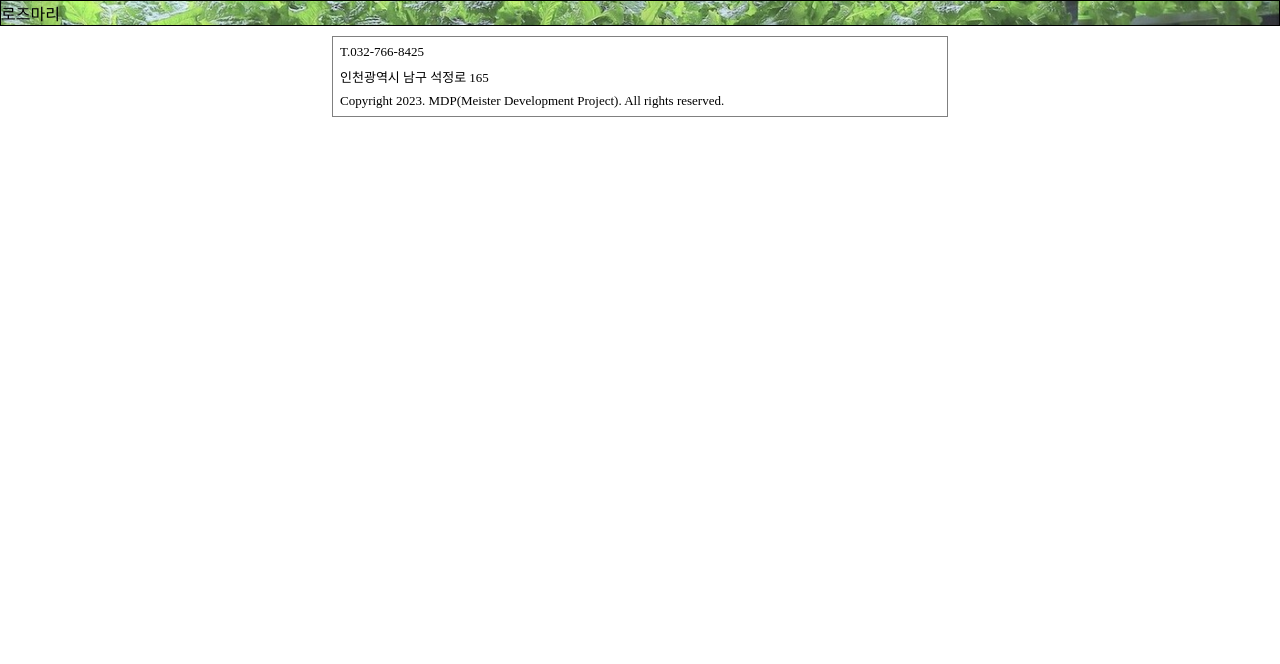
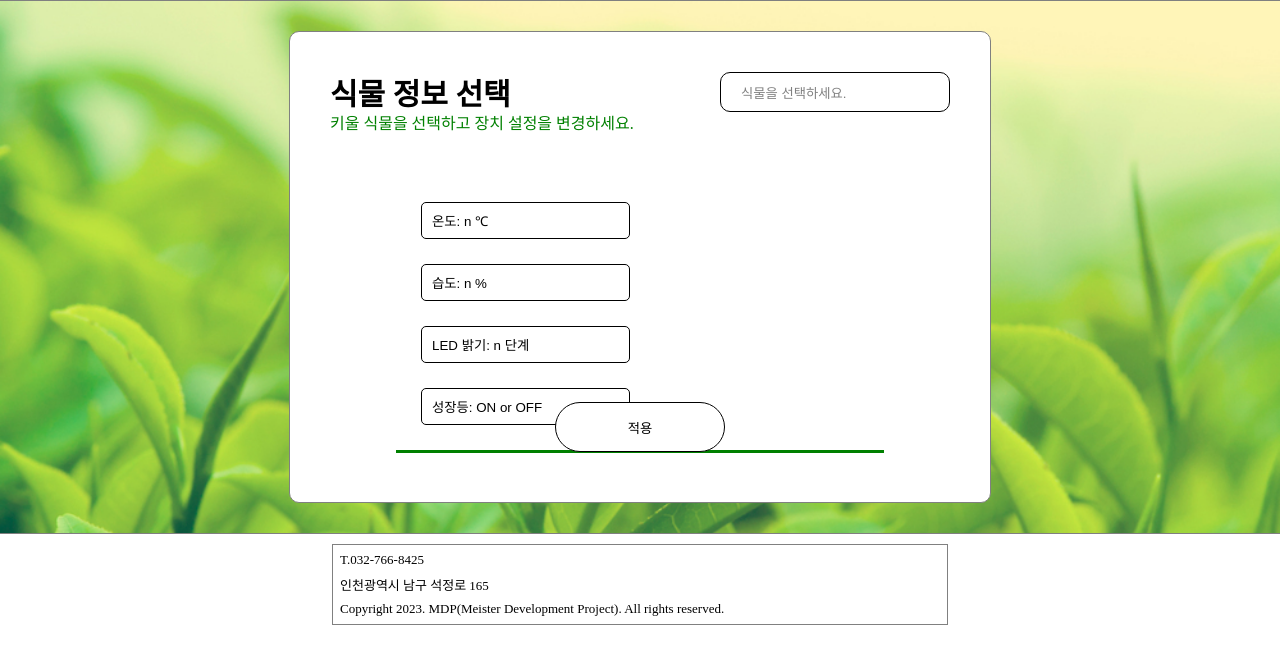
Before and after one commit to monune/Farm-is-farm, a PHP site: page /function_1.html in a window 1280 px wide. Shown: the part 59-723 px from the top of the page. Run offline with PHP 8.4, Linux system fonts and the light colour scheme.

Commit message:
🥬 식물 선택 기능 추가

```diff
--- a/select/css/func1.css
+++ b/select/css/func1.css
@@ -0,0 +1,150 @@
+.backgrounds {
+    background-image: url(../../img/background/bg4.jpg);
+    background-size: cover;
+    background-repeat: no-repeat;
+    background-position: center;
+    border-width: 1px 0px 1px 0px;
+    border-style: solid;
+    border-color: gray;
+    min-height: 300px;
+}
+
+.container {
+    position: relative;
+    border: 1px solid gray;
+    border-radius: 10px;
+    width: 700px;
+    height: 470px;
+    margin: 30px auto 30px auto;
+    background: white;
+}
+
+.select-box {
+    position: relative;
+    margin: 40px 40px 0 auto;
+    width: 230px; /* cont-select와 동일 */
+    height: 130px;
+}
+
+h2 {
+    position: absolute;
+    top: 38px;
+    left: 40px;
+    font-size: 30px;
+    margin: 0;
+}
+
+p.txt {
+    position: absolute;
+    left: 40px;
+    top: 70px;
+    font-size: 16px;
+    font-weight: 500;
+    color: green;
+}
+
+/* select */
+.cont-select {
+    position: absolute;
+    display: block;
+    border: none;
+    width: 230px;
+}
+
+.btn-select {
+    text-align: left;
+    margin: 0 auto 0 auto;
+    padding-left: 20px;
+    display: block;
+    width: 230px;
+    height: 40px;
+    border: 1px solid black;
+    border-radius: 10px;
+    background: white;
+    color: gray;
+}
+
+.btn-select:hover {
+    background: whitesmoke;
+}
+
+.list-member {
+    display: none;
+    border: 1px solid black;
+    border-radius: 10px;
+    margin: 3px auto 0 auto;
+    width: 230px;
+    height: 80px;
+    background: white;
+}
+
+.options {
+    text-align: left;
+    margin: 5px 0 0 20px;
+    width: 100px;
+    border: 0 solid black;
+    border-radius: 3px;
+    background: white;
+}
+
+.options:hover {
+    background: whitesmoke;
+}
+
+ul {
+    list-style-type: none;
+    padding-left: 0px;
+}
+
+li {
+    width: 100px;
+}
+
+/* input */
+.infomation {
+    margin: 0 auto 0 auto;
+    border-bottom: 3px solid green;
+    width: 488px;
+}
+
+.flexible {
+    display: flex;
+    flex-direction: row;
+    flex-wrap: wrap;
+}
+
+input.value {
+    pointer-events: none;
+    border: 1px solid black;
+    border-radius: 5px;
+    padding: 10px 20px 10px 10px;
+    margin: 0 25px 25px 25px;
+    background: white;
+}
+
+input.value:focus {
+    outline: none;
+}
+
+/* button row */
+.btn-row {
+    position: absolute;
+    bottom: 0;
+    right: 50%;
+    transform: translateX(50%);
+}
+
+.btn {
+    border: 1px solid;
+    border-radius: 45px;
+    margin: 10px auto 50px auto;
+    display: block;
+    width: 170px;
+    height: 50px;
+    background: white;
+    transition-duration: 0.3s;
+}
+
+.btn:hover {
+    background: gainsboro;
+}
--- a/select/css/index.css
+++ b/select/css/index.css
@@ -41,20 +41,16 @@ a {
 
 /* bottom row */
 .btm-row {
-    background-color: white;
+    background: white;
     padding-top: 10px;
     padding-bottom: 10px;
 }
 
 .softbox {
-    background-color: white;
+    background: white;
     border: 1px solid gray;
-    margin-left: auto;
-    margin-right: auto;
-    padding-top: 0px;
-    padding-right: 7px;
-    padding-left: 7px;
-    padding-bottom: 7px;
+    margin: 0 auto 0 auto;
+    padding: 0 7px 7px 7px;
     max-width: 600px;
 }
 
--- a/select/function_1.html
+++ b/select/function_1.html
@@ -1,16 +1,19 @@
 <!DOCTYPE html>
 <html lang="en">
+
 <head>
     <meta charset="UTF-8">
-    <link rel="stylesheet" href="css/index.css">
-    <link rel="stylesheet" href="css/select.css?ver=2.1">
+    <link rel="stylesheet" href="css/func1.css?ver=1.0">
+    <link rel="stylesheet" href="css/index.css?ver=2.1">
     <script src="js/session.js?ver=1.0"></script>
     <script src="//code.jquery.com/jquery-3.3.1.min.js"></script>
     <meta http-equiv="X-UA-Compatible" content="IE=edge">
     <meta name="viewport" content="width=device-width, initial-scale=1.0">
     <title>농장팜니다</title>
 </head>
-<body><!-- top -->
+
+<body>
+    <!-- top -->
     <div class="header">
         <div class="title">
             <h3 class="title-txt" onclick="location.href='select.html'">재배 환경 데이터</h3>
@@ -24,8 +27,39 @@
 
     <!-- mid -->
     <div class="backgrounds">
-        <div class="setbox">
-            로즈마리
+        <div class="container">
+            <div class="title">
+                <h2>식물 정보 선택</h2>
+                <p class="txt">키울 식물을 선택하고 장치 설정을 변경하세요.</p>
+            </div>
+
+            <!-- select bar -->
+            <div class="select-box">
+                <article class="cont-select">
+                    <button class="btn-select">식물을 선택하세요.</button>
+                    <input type="hidden" id="select-value" value="N">
+                    <ul class="list-member" id="list">
+                        <li><button type="button" class="options" onclick="Select('lettuce')">상추</button></li>
+                        <li><button type="button" class="options" onclick="Select('basil')">바질</button></li>
+                        <li><button type="button" class="options" onclick="Select('rose')">로즈마리</button></li>
+                    </ul>
+                </article>
+            </div>
+
+            <!-- value row -->
+            <div class="infomation">
+                <div class="flexible">
+                    <input type="text" class="value" id="temp" readonly value="온도: n ℃">
+                    <input type="text" class="value" id="humi" readonly value="습도: n %">
+                    <input type="text" class="value" id="led" readonly value="LED 밝기: n 단계">
+                    <input type="text" class="value" id="light" readonly value="성장등: ON or OFF">
+                </div>
+            </div>
+
+            <!-- botton row -->
+            <div class="btn-row">
+                <button type="button" class="btn">적용</button>
+            </div>
         </div>
     </div>
 
@@ -37,5 +71,24 @@
             <p class="copyright">Copyright 2023. MDP(Meister Development Project). All rights reserved. </p>
         </div>
     </div>
+
+    <script>
+        const cont = document.querySelector('.cont-select');
+        cont.addEventListener('mouseover', function (event) {
+            $('.list-member').show();
+        });
+        cont.addEventListener('mouseout', function (event) {
+            $('.list-member').hide();
+        });
+
+        function Select(num) {
+	        $(".btn-select").css("color","black");
+            $('.list-member').hide();
+            if (num == "lettuce")  $('.btn-select').html("상추");
+            else if (num == "basil") $('.btn-select').html("바질");
+            else if (num == "rose") $('.btn-select').html("로즈마리");
+        }
+    </script>
 </body>
+
 </html>
```
Also changed, not shown: select/css/func2.css (+2 -5 lines).
